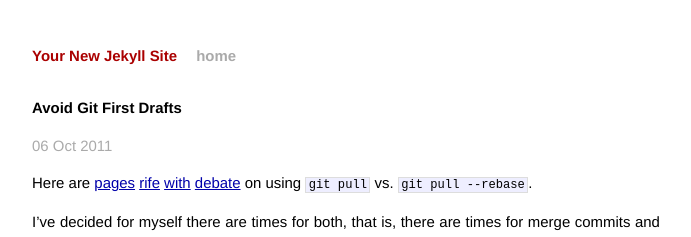
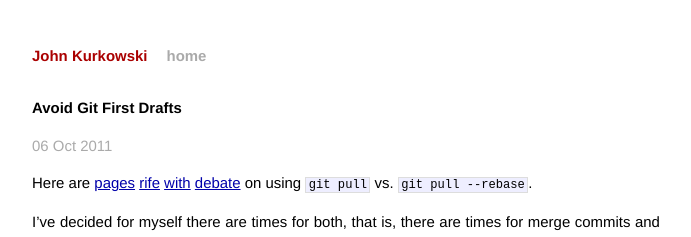
Before and after one commit to john-kurkowski/john-kurkowski.github.io, a Jekyll site: the page built from _posts/2011-10-06-avoid-git-first-drafts.md, in a window 1280 px wide. Shown: the top 237 px of the page, without its empty margins (294-985 px from the left). Built offline with Jekyll 4.4.1, drawn with Linux system fonts in a browser that asks for light colours.

Commit message:
sensical title and happier permalinks

```diff
--- a/_config.yml
+++ b/_config.yml
@@ -1,2 +1,3 @@
-name: Your New Jekyll Site
+name: John Kurkowski
 pygments: true
+permalink: /posts/:title
--- a/index.html
+++ b/index.html
@@ -1,6 +1,6 @@
 ---
 layout: default
-title: Your New Jekyll Site
+title: John Kurkowski
 ---
 
 <div id="home">
```
Also changed, not shown: _posts/2011-10-06-avoid-git-first-drafts.md (+2 -1 lines).
